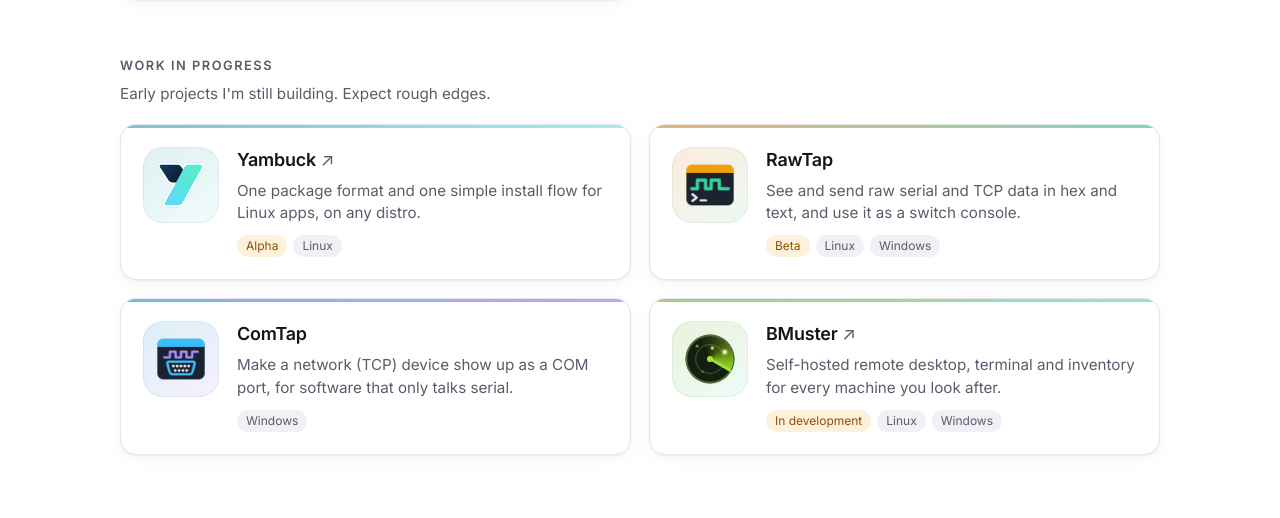
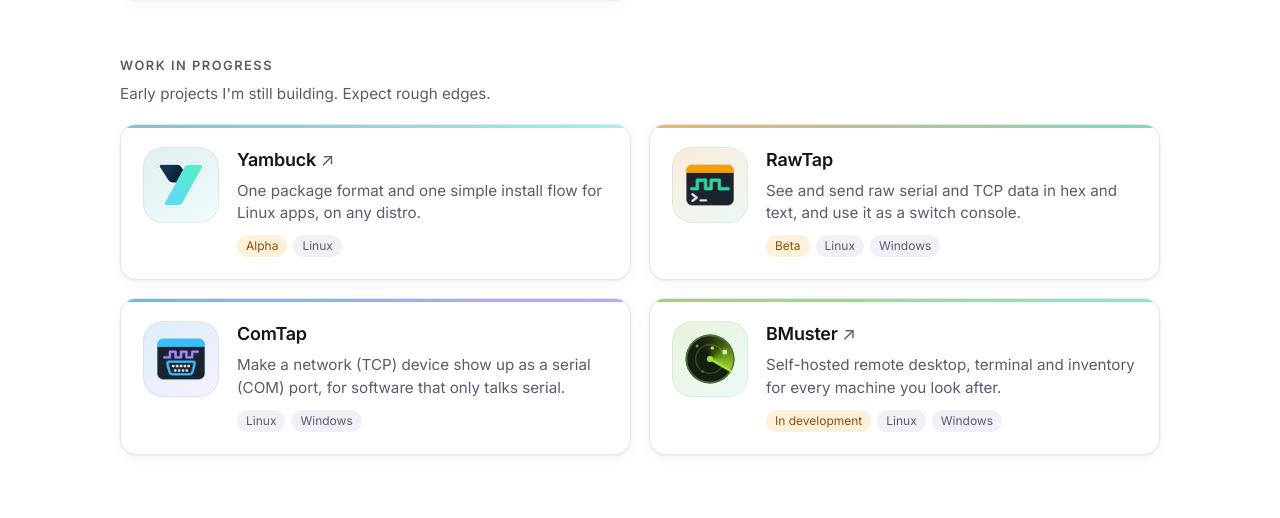
Before and after one commit to jackbrumley/jackbrumley.github.io, a plain HTML site: page index.html in a window 1280 px wide. Shown: the part 846-1364 px from the top of the page. Drawn offline with Linux system fonts and the light colour scheme.

Commit message:
docs: ComTap runs on Linux and Windows

```diff
--- a/index.html
+++ b/index.html
@@ -108,8 +108,8 @@
             <span class="tile"><img src="assets/icons/comtap.png" alt="" width="52" height="52" /></span>
             <span class="card-body">
               <span class="card-title">ComTap</span>
-              <span class="card-text">Make a network (TCP) device show up as a COM port, for software that only talks serial.</span>
-              <span class="tags"><span>Windows</span></span>
+              <span class="card-text">Make a network (TCP) device show up as a serial (COM) port, for software that only talks serial.</span>
+              <span class="tags"><span>Linux</span><span>Windows</span></span>
             </span>
           </a>
         </li>
```
Also changed, not shown: 1 other file.
